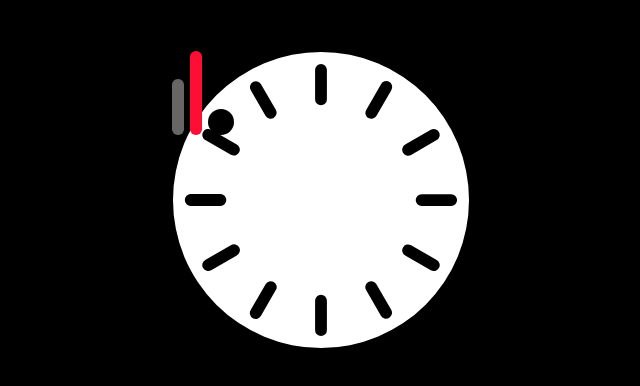
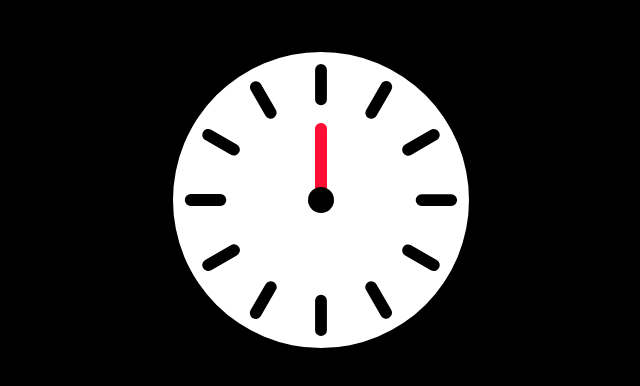
Before and after one commit to zhaojanelle/animated-clock, a plain HTML site: page index.html in a window 1280 px wide. Shown: the whole page, without its empty margins (319-959 px from the left). Drawn offline with Linux system fonts and the light colour scheme.

Commit message:
Position the clock hands

```diff
--- a/css/main.css
+++ b/css/main.css
@@ -9,3 +9,18 @@ html {
   width: 300px;
   background: transparent url("../images/clock-face.svg") no-repeat center center;
 }
+
+.clock-center {
+  bottom: calc(50% - 14px);
+  left: calc(50% - 14px);
+  position: absolute;
+  width: 28px;
+}
+
+.hand {
+  bottom: calc(50% - 8px);
+  left: calc(50% - 7px);
+  position: absolute;
+  width: 14px;
+  transform-origin: 50% calc(100% - 8px);
+}
```
